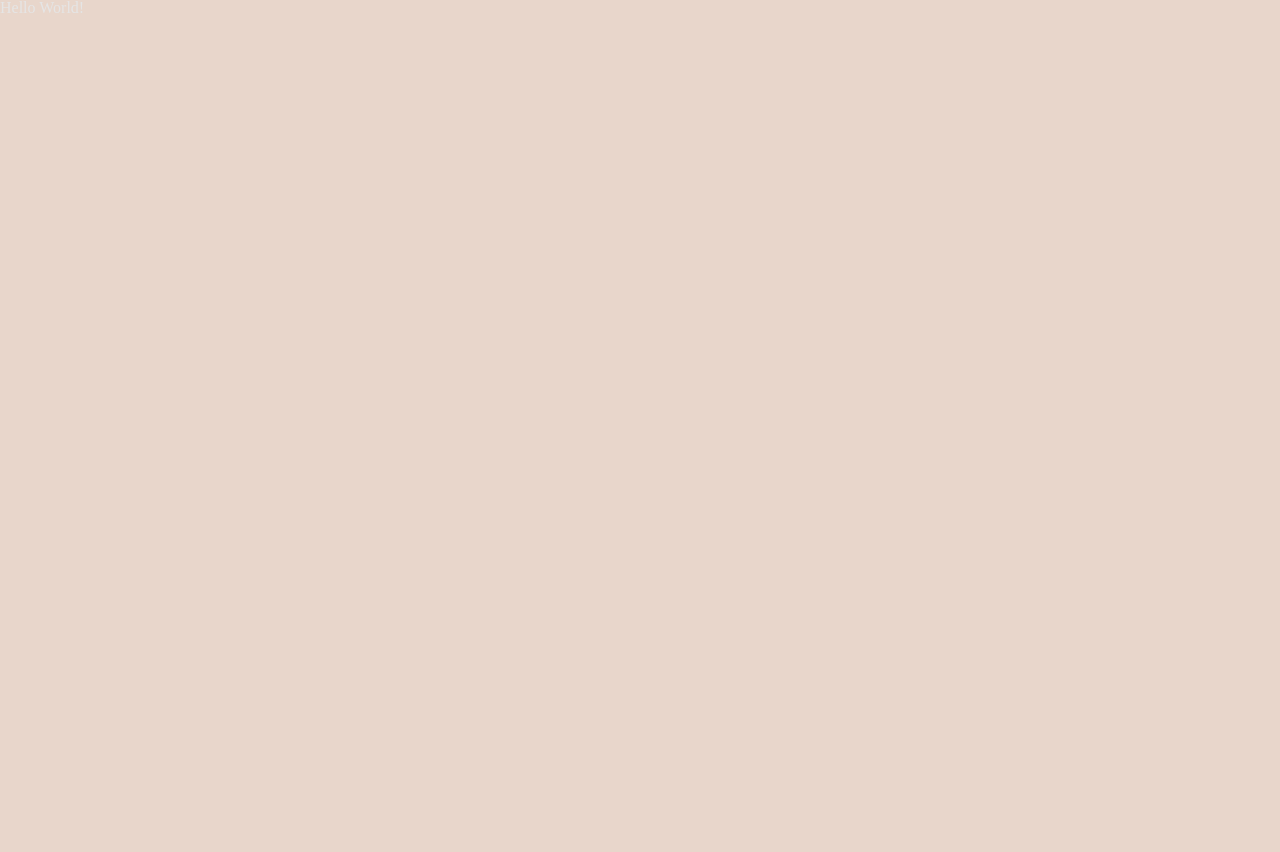
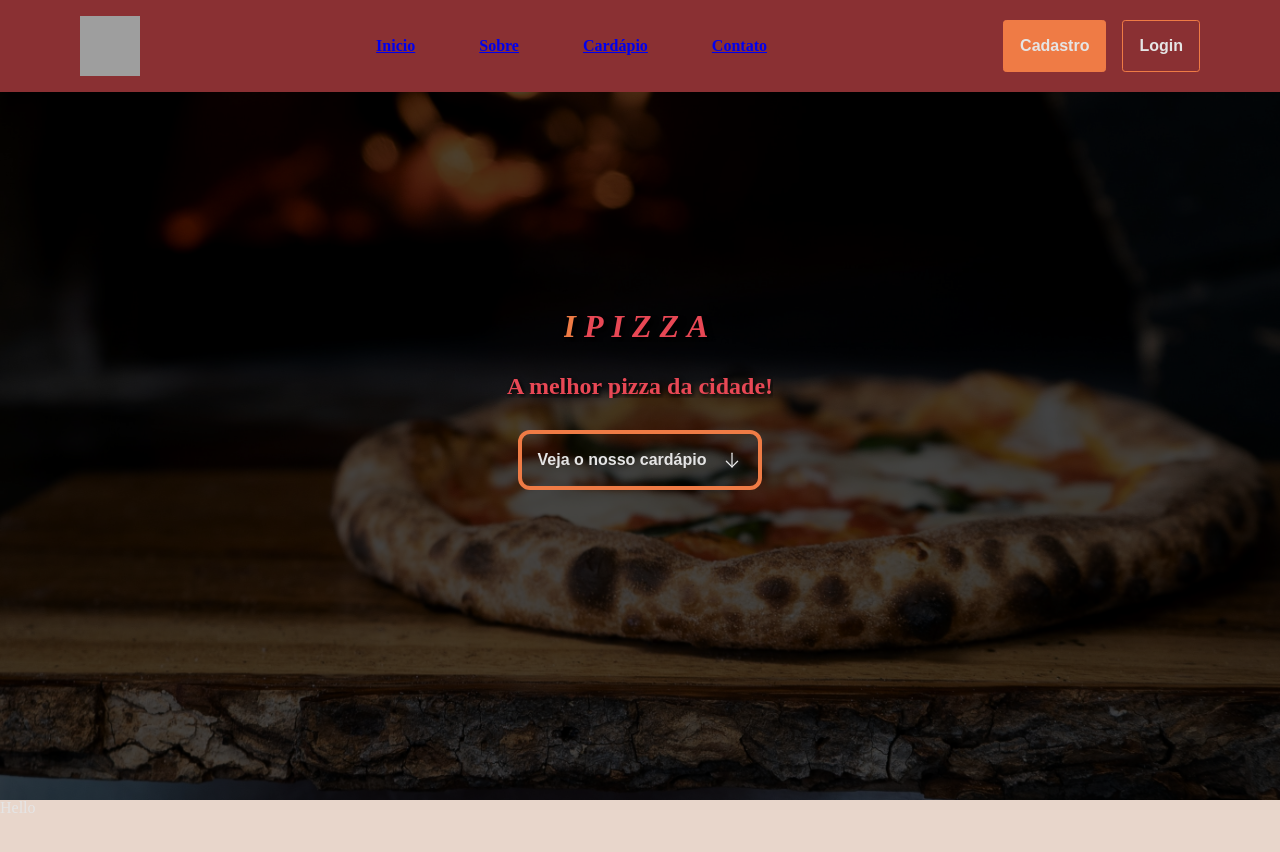
Before and after one commit to RelancioBorgesDev/IPizza, a Next.js app: page / in a window 1280 px wide. Shown: the top 852 px of the page. Before the commit the page ends 800 px from the top, so only its background shows below. Built offline with nearby package versions, Linux system fonts and the light colour scheme; grey boxes are pictures that could not be loaded.

Commit message:
Home atualizada

```diff
--- a/src/pages/index.tsx
+++ b/src/pages/index.tsx
@@ -1,3 +1,34 @@
+import {
+  AboutSection,
+  HomeContainer,
+  SliderContainer,
+  SliderInfoContainer,
+} from "../styles/pages/home/home";
+
+import Navbar from "../components/Header";
+import { ArrowDown } from "phosphor-react";
+
 export default function Home() {
-  return <div>Hello World!</div>;
+  return (
+    <HomeContainer>
+      <Navbar />
+
+      <SliderContainer>
+        <SliderInfoContainer>
+          <h1>
+            <span>I</span>
+            PIZZA
+          </h1>
+          <h2>A melhor pizza da cidade!</h2>
+          <button>Veja o nosso cardápio <ArrowDown size={20} /></button>
+        </SliderInfoContainer>
+      </SliderContainer>
+
+      <AboutSection>
+        <div>
+          Hello
+        </div>
+      </AboutSection>
+    </HomeContainer>
+  );
 }
--- /dev/null
+++ b/src/styles/pages/home/home.ts
@@ -0,0 +1,109 @@
+import styled from "styled-components";
+import Image from 'next/image';
+import pizzabg from '../../../assets/pizzabg.jpg'
+import css from "styled-jsx/css";
+
+export const HomeContainer = styled.div`
+    width: 100%;
+    display: flex;
+    flex-direction: column;
+
+    position: relative;
+`
+
+/* Slider */
+
+export const SliderContainer = styled.div`
+    width: 100%;
+    height: calc(100vh);
+    z-index: 1;
+
+    display: flex;
+    flex-direction: column;
+    align-items: center;
+    justify-content: center;
+
+    background: rgba(0,0,0,0.7) url(/pizza.jpg);
+    background-position: center;
+    background-size: cover;
+    background-repeat: no-repeat;
+    background-blend-mode: darken;
+    background-attachment: fixed;
+
+
+`
+
+export const SliderInfoContainer = styled.div`
+    width: fit-content;
+    height: fit-content;
+    display: flex;
+    flex-direction: column;
+    align-items: center;
+    justify-content: center;
+    gap: 2rem;
+    z-index: 2;
+    padding: 2rem;
+
+    h1,h2{
+        font-weight: ${({theme}) => theme.fontWeights.bold};
+        text-shadow: 2px 2px 4px #000000;
+        text-align: center;
+        color: #E84855;
+
+    }
+    h1 {
+        font-size: ${({theme}) => theme.fontSizes.xl_xl};
+        text-shadow: 4px 4px 4px #000000;
+        letter-spacing: 8px;
+        font-style: italic;
+        display: flex;
+        span{
+            color: ${({theme}) => theme.colors.orange};
+        }
+    }
+
+    button{
+        padding: 1rem;
+        border: 4px solid ${({theme}) => theme.colors.orange};
+        background-color: transparent;
+        color: ${({theme}) => theme.colors.platinum_text};
+        font-weight: ${({theme}) => theme.fontWeights.bold};
+        font-size: ${({theme}) => theme.fontSizes.md};
+        border-radius: .75rem;
+        transition: all 0.2s ease;
+
+        display: flex;
+        align-items: center;
+        gap: 1rem;
+        font-weight: bold;
+        &:hover{
+            cursor: pointer;
+            transform: scale(1.1);
+            border: 0;
+            background-color: ${({theme}) => theme.colors.orange};
+
+        }
+    }
+
+
+    @media (max-width: 675px) {
+       h1{
+        font-size: ${({theme}) => theme.fontSizes.xl};
+       }
+
+       h2{
+        font-size: ${({theme}) => theme.fontSizes.md};
+       }
+
+       button {
+        font-size: ${({theme}) => theme.fontSizes.sm};
+       }
+    }
+
+`
+
+
+export const AboutSection = styled.section`
+    height: calc(100vh);
+
+`
```
